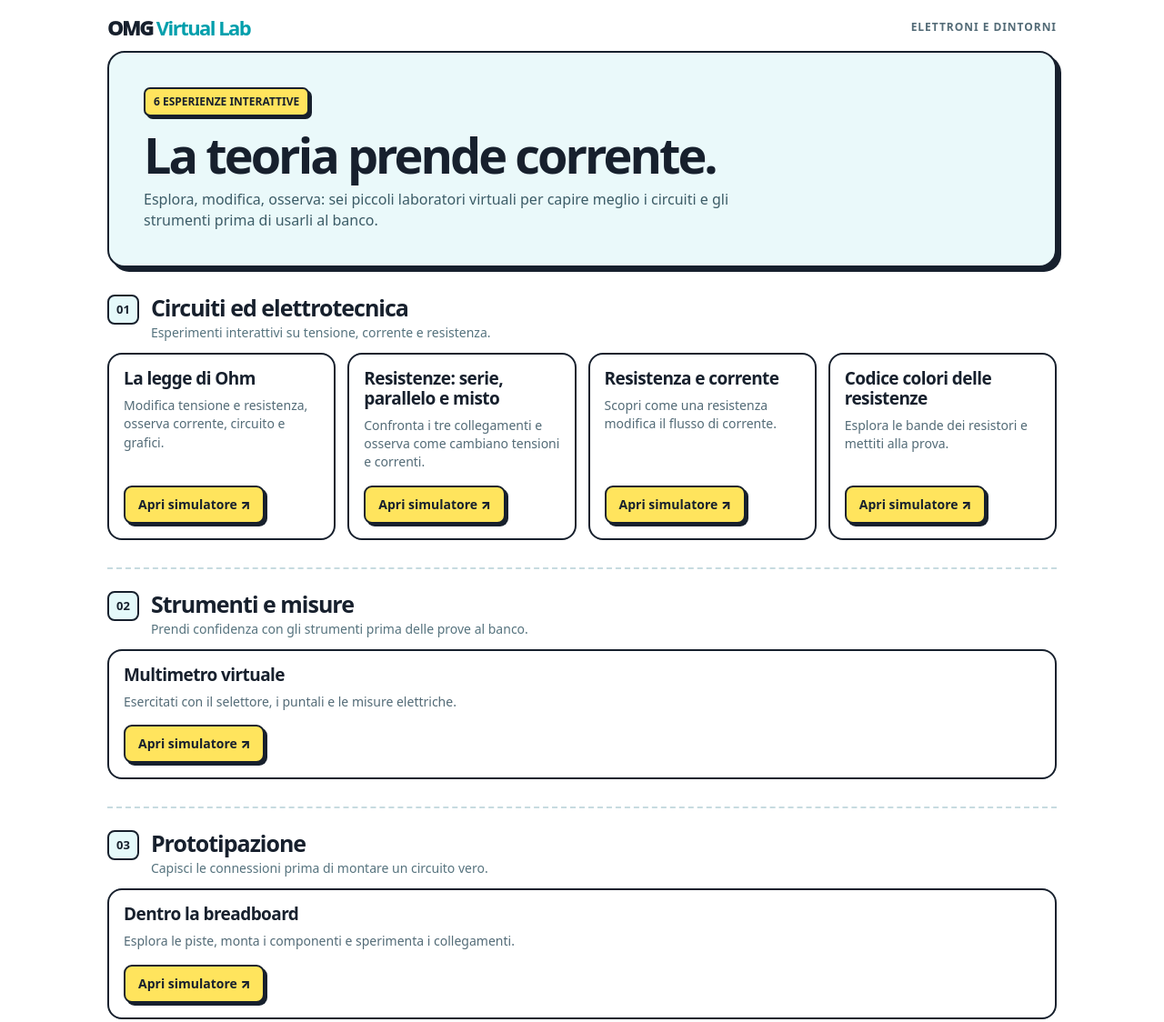
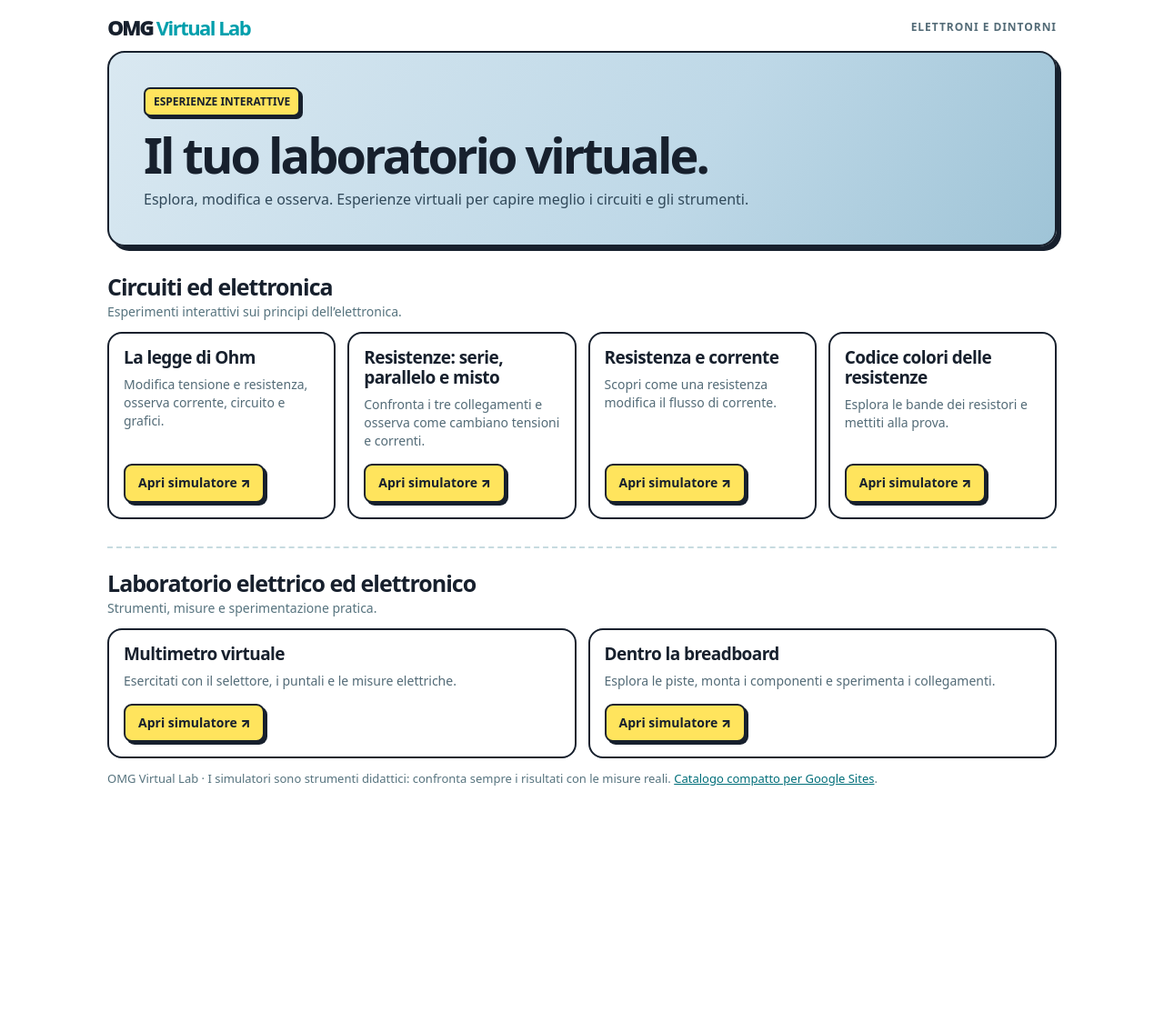
Before and after one commit to ohmmygod-it/omg-virtual-lab, a plain HTML site: page index.html in a window 1280 px wide. Shown: the top 1124 px of the page at 91% size. After the commit the page ends 917 px from the top, so only its background shows below. Drawn offline with Linux system fonts and the light colour scheme.

Commit message:
Add files via upload

```diff
--- a/index.html
+++ b/index.html
@@ -7,17 +7,22 @@
   <meta name="description" content="OMG Virtual Lab: simulatori interattivi per imparare elettrotecnica, elettronica e laboratorio.">
   <title>OMG Virtual Lab — Simulatori didattici</title>
   <link rel="stylesheet" href="assets/omg.css">
+  <style>
+    /* Solo il riquadro introduttivo: mantiene intatto lo stile OMG condiviso. */
+    .omg-home-hero { background: linear-gradient(120deg, #d9e8f1 0%, #bed8e7 62%, #9fc4d7 100%); }
+    .omg-home-hero p { color: #31495a; }
+  </style>
 </head>
 <body>
 <main class="omg-page">
   <div class="omg-brandline"><span class="omg-wordmark">OMG <b>Virtual Lab</b></span><span class="omg-kicker">Elettroni e dintorni</span></div>
   <section class="omg-home-hero">
-    <span class="omg-eyebrow">6 ESPERIENZE INTERATTIVE</span>
-    <h1>La teoria prende corrente.</h1>
-    <p>Esplora, modifica, osserva: sei piccoli laboratori virtuali per capire meglio i circuiti e gli strumenti prima di usarli al banco.</p>
+    <span class="omg-eyebrow">ESPERIENZE INTERATTIVE</span>
+    <h1>Il tuo laboratorio virtuale.</h1>
+    <p>Esplora, modifica e osserva. Esperienze virtuali per capire meglio i circuiti e gli strumenti.</p>
   </section>
 <section class="omg-category" aria-labelledby="cat01">
-  <div class="omg-category-head"><span class="omg-category-num">01</span><div><h2 id="cat01">Circuiti ed elettrotecnica</h2><p>Esperimenti interattivi su tensione, corrente e resistenza.</p></div></div>
+  <div class="omg-category-head"><div><h2 id="cat01">Circuiti ed elettronica</h2><p>Esperimenti interattivi sui principi dell’elettronica.</p></div></div>
   <div class="omg-grid">
     <article class="omg-tile">
       <h3>La legge di Ohm</h3>
@@ -42,18 +47,13 @@
   </div>
 </section>
 <section class="omg-category" aria-labelledby="cat02">
-  <div class="omg-category-head"><span class="omg-category-num">02</span><div><h2 id="cat02">Strumenti e misure</h2><p>Prendi confidenza con gli strumenti prima delle prove al banco.</p></div></div>
+  <div class="omg-category-head"><div><h2 id="cat02">Laboratorio elettrico ed elettronico</h2><p>Strumenti, misure e sperimentazione pratica.</p></div></div>
   <div class="omg-grid">
     <article class="omg-tile">
       <h3>Multimetro virtuale</h3>
       <p>Esercitati con il selettore, i puntali e le misure elettriche.</p>
       <a class="omg-link" href="Lab-multimetro/" target="_blank" rel="noopener noreferrer" aria-label="Apri Multimetro virtuale in una nuova scheda">Apri simulatore <span aria-hidden="true">↗</span></a>
     </article>
-  </div>
-</section>
-<section class="omg-category" aria-labelledby="cat03">
-  <div class="omg-category-head"><span class="omg-category-num">03</span><div><h2 id="cat03">Prototipazione</h2><p>Capisci le connessioni prima di montare un circuito vero.</p></div></div>
-  <div class="omg-grid">
     <article class="omg-tile">
       <h3>Dentro la breadboard</h3>
       <p>Esplora le piste, monta i componenti e sperimenta i collegamenti.</p>
```
